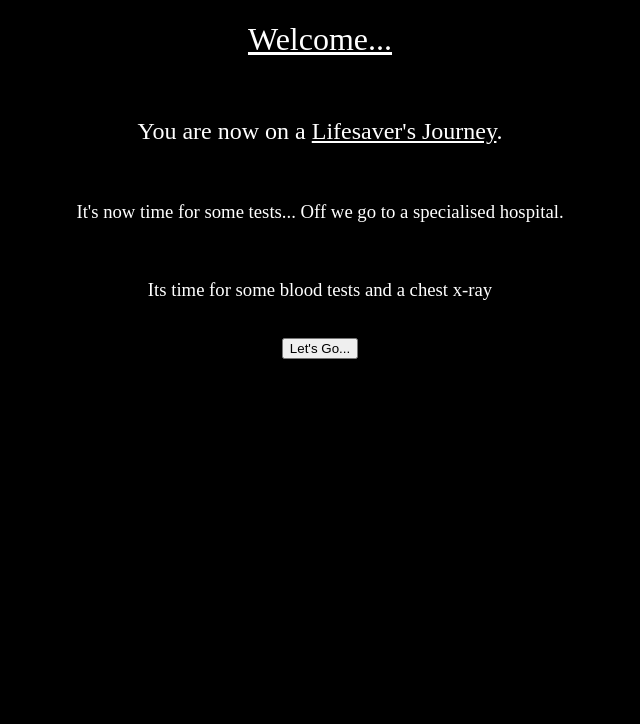
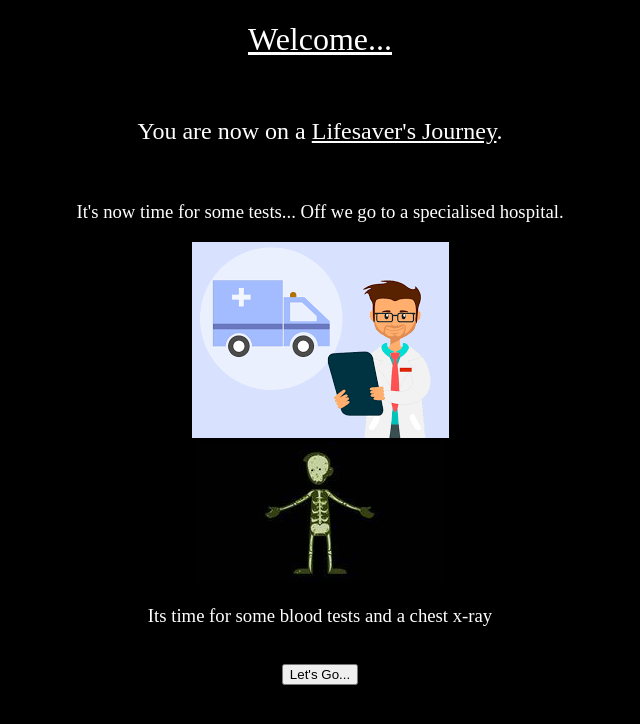
Before and after one commit to ShanzyHolm/AnthonyNolan-JourneyVisualisation, a website: page public/welcome.html in a window 1280 px wide. Shown: the whole page, without its empty margins (320-960 px from the left). Drawn offline with Linux system fonts and the light colour scheme.

Commit message:
adding images to welcome html

```diff
--- a/public/welcome.html
+++ b/public/welcome.html
@@ -15,8 +15,10 @@
     <h3>
       It's now time for some tests... Off we go to a specialised hospital.
     </h3>
-    <br />
+    <img src="./images/hospital.png" /> <br />
+    <img src="./images/afb495eec7b20115be0f2cdde2faf833.jpg" />
     <h3>Its time for some blood tests and a chest x-ray</h3>
+
     <br />
     <a href="hospital.html"><button type="submit">Let's Go...</button></a>
   </body>
```
Also changed, not shown: public/images/afb495eec7b20115be0f2cdde2faf833.jpg (added), public/images/images.png (added).
